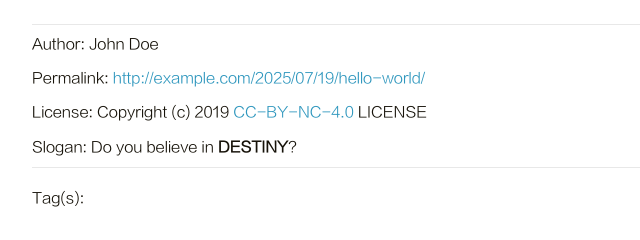
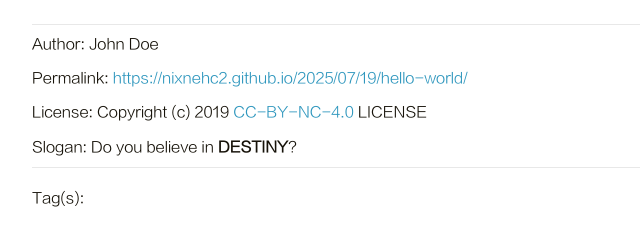
Before and after one commit to nixnehc2/nixnehc2.github.io, a plain HTML site: page 2025/07/19/hello-world/index.html in a window 1280 px wide. Shown: the part 1143-1383 px from the top of the page, 218-858 px from the left. Drawn offline with Linux system fonts and the light colour scheme.

Commit message:
Site updated: 2025-07-19 16:47:15

```diff
--- a/2025/07/19/hello-world/index.html
+++ b/2025/07/19/hello-world/index.html
@@ -238,7 +238,7 @@
 
                     <p class="copyright-item">
                         <span>Permalink:</span>
-                        <span><a href="http://example.com/2025/07/19/hello-world/">http://example.com/2025/07/19/hello-world/</a></span>
+                        <span><a href="https://nixnehc2.github.io/2025/07/19/hello-world/">https://nixnehc2.github.io/2025/07/19/hello-world/</a></span>
                     </p>
 
 
```
